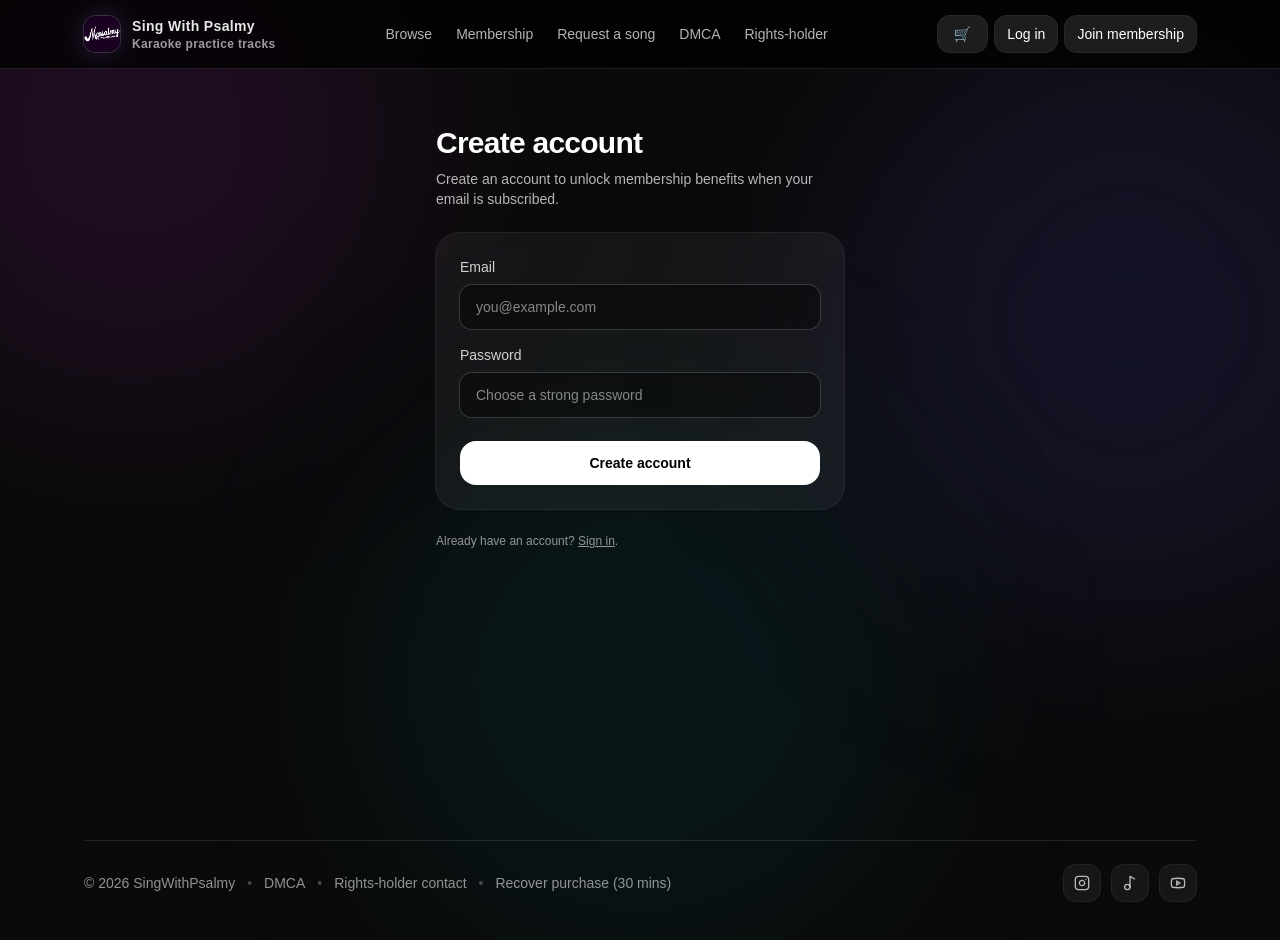
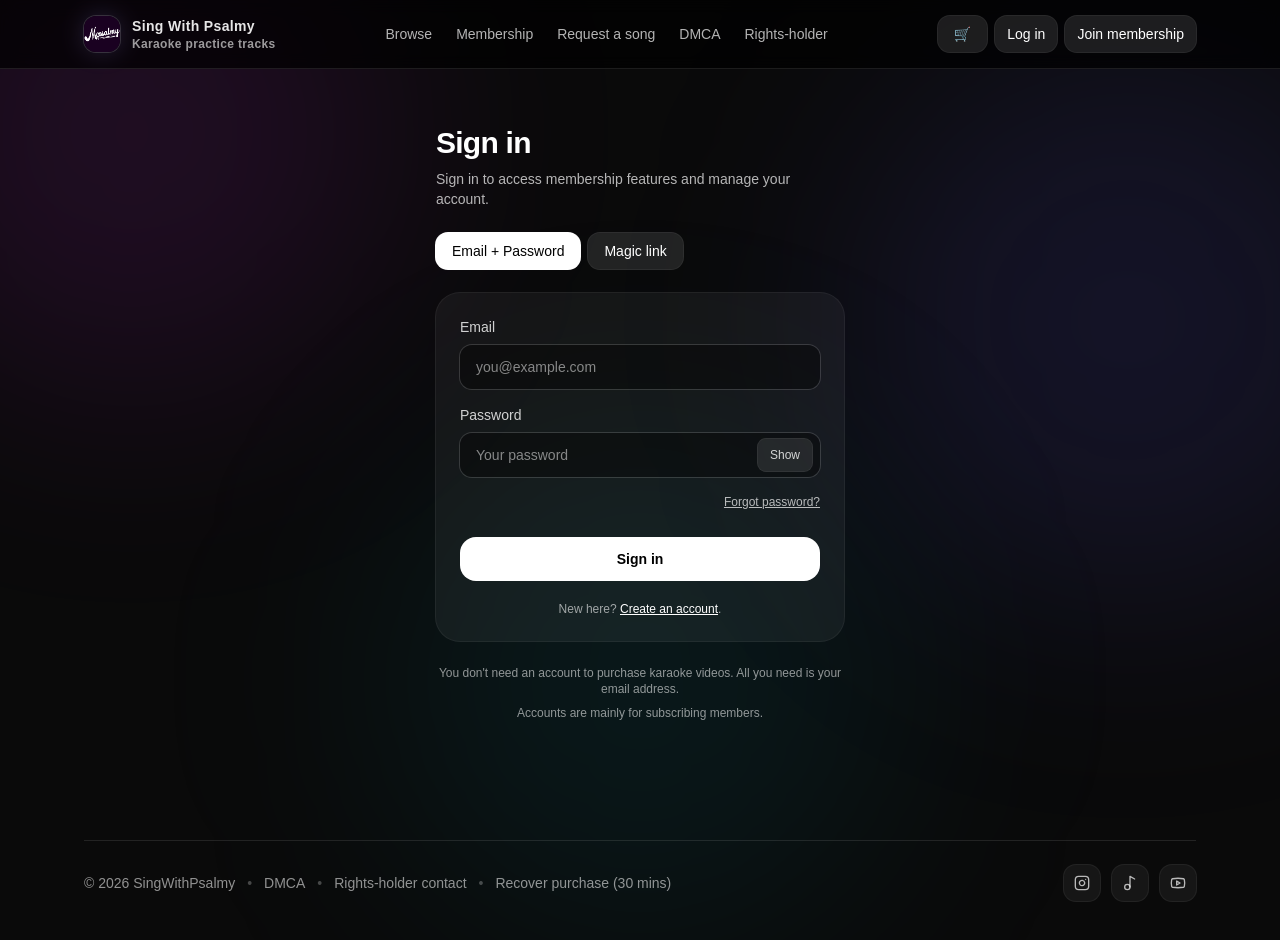
Before and after one commit to McPsalmy/singwithpsalmy, a Next.js app: page /signup in a window 1280 px wide. Built offline with nearby package versions, Linux system fonts and the light colour scheme; no server answers.

Commit message:
password eye

```diff
--- a/app/signup/page.tsx
+++ b/app/signup/page.tsx
@@ -4,24 +4,46 @@ import { useMemo, useState } from "react";
 import SiteHeader from "../components/SiteHeader";
 import { supabaseAuthClient } from "../lib/supabaseAuthClient";
 
-export default function SignUpPage() {
+export default function SignInPage() {
   const supabase = useMemo(() => supabaseAuthClient(), []);
+  const [mode, setMode] = useState<"password" | "magic">("password");
+
   const [email, setEmail] = useState("");
   const [password, setPassword] = useState("");
+  const [showPass, setShowPass] = useState(false);
 
   const [busy, setBusy] = useState(false);
   const [msg, setMsg] = useState<string | null>(null);
 
-  async function signUp(e: React.FormEvent) {
+  async function signInPassword(e: React.FormEvent) {
     e.preventDefault();
     setMsg(null);
     setBusy(true);
 
-    const { error } = await supabase.auth.signUp({
+    const { error } = await supabase.auth.signInWithPassword({
       email: email.trim(),
       password,
+    });
+
+    setBusy(false);
+
+    if (error) {
+      setMsg(error.message);
+      return;
+    }
+
+    window.location.href = "/membership";
+  }
+
+  async function sendMagicLink(e: React.FormEvent) {
+    e.preventDefault();
+    setMsg(null);
+    setBusy(true);
+
+    const { error } = await supabase.auth.signInWithOtp({
+      email: email.trim(),
       options: {
-        emailRedirectTo: `${process.env.NEXT_PUBLIC_SITE_URL}/signin`,
+        emailRedirectTo: `${process.env.NEXT_PUBLIC_SITE_URL}/membership`,
       },
     });
 
@@ -32,7 +54,7 @@ export default function SignUpPage() {
       return;
     }
 
-    setMsg("✅ Account created. Check your email to confirm, then sign in.");
+    setMsg("✅ Check your email for the sign-in link.");
   }
 
   return (
@@ -40,13 +62,39 @@ export default function SignUpPage() {
       <SiteHeader />
 
       <section className="mx-auto max-w-md px-5 py-14">
-        <h1 className="text-3xl font-semibold tracking-tight">Create account</h1>
+        <h1 className="text-3xl font-semibold tracking-tight">Sign in</h1>
         <p className="mt-2 text-sm text-white/70">
-          Create an account to unlock membership benefits when your email is subscribed.
+          Sign in to access membership features and manage your account.
         </p>
 
+        <div className="mt-6 flex gap-2">
+          <button
+            onClick={() => setMode("password")}
+            className={[
+              "rounded-xl px-4 py-2 text-sm ring-1",
+              mode === "password"
+                ? "bg-white text-black ring-white"
+                : "bg-white/10 text-white ring-white/15 hover:bg-white/15",
+            ].join(" ")}
+          >
+            Email + Password
+          </button>
+
+          <button
+            onClick={() => setMode("magic")}
+            className={[
+              "rounded-xl px-4 py-2 text-sm ring-1",
+              mode === "magic"
+                ? "bg-white text-black ring-white"
+                : "bg-white/10 text-white ring-white/15 hover:bg-white/15",
+            ].join(" ")}
+          >
+            Magic link
+          </button>
+        </div>
+
         <form
-          onSubmit={signUp}
+          onSubmit={mode === "password" ? signInPassword : sendMagicLink}
           className="mt-6 rounded-3xl bg-white/5 p-6 ring-1 ring-white/10"
         >
           <label className="block text-sm text-white/80">Email</label>
@@ -59,16 +107,44 @@ export default function SignUpPage() {
             required
           />
 
+          {mode === "password" ? (
+            <>
               <label className="mt-4 block text-sm text-white/80">Password</label>
+
+              <div className="relative mt-2">
                 <input
                   value={password}
                   onChange={(e) => setPassword(e.target.value)}
-            type="password"
-            className="mt-2 w-full rounded-xl bg-black/40 px-4 py-3 text-sm text-white ring-1 ring-white/15 outline-none"
-            placeholder="Choose a strong password"
+                  type={showPass ? "text" : "password"}
+                  className="w-full rounded-xl bg-black/40 px-4 py-3 pr-12 text-sm text-white ring-1 ring-white/15 outline-none"
+                  placeholder="Your password"
                   required
-            minLength={8}
                 />
+
+                <button
+                  type="button"
+                  onClick={() => setShowPass((v) => !v)}
+                  className="absolute right-2 top-1/2 -translate-y-1/2 rounded-lg bg-white/10 px-3 py-2 text-xs text-white/80 ring-1 ring-white/15 hover:bg-white/15"
+                  aria-label={showPass ? "Hide password" : "Show password"}
+                >
+                  {showPass ? "Hide" : "Show"}
+                </button>
+              </div>
+
+              <div className="mt-3 text-right">
+                <a
+                  href="/reset-password"
+                  className="text-xs text-white/70 underline hover:text-white"
+                >
+                  Forgot password?
+                </a>
+              </div>
+            </>
+          ) : (
+            <p className="mt-4 text-xs text-white/60">
+              We’ll email you a secure sign-in link.
+            </p>
+          )}
 
           <button
             disabled={busy}
@@ -77,7 +153,7 @@ export default function SignUpPage() {
               busy ? "bg-white/10 text-white/70" : "bg-white text-black hover:bg-white/90",
             ].join(" ")}
           >
-            {busy ? "Working..." : "Create account"}
+            {busy ? "Working..." : mode === "password" ? "Sign in" : "Send link"}
           </button>
 
           {msg ? (
@@ -85,14 +161,21 @@ export default function SignUpPage() {
               {msg}
             </div>
           ) : null}
+
+          <div className="mt-5 text-center text-xs text-white/60">
+            New here?{" "}
+            <a href="/signup" className="text-white underline hover:text-white/90">
+              Create an account
+            </a>
+            .
+          </div>
         </form>
 
-        <p className="mt-6 text-xs text-white/55">
-          Already have an account?{" "}
-          <a className="underline" href="/signin">
-            Sign in
-          </a>
-          .
+        <p className="mt-6 text-xs text-center text-white/55">
+          You don't need an account to purchase karaoke videos. All you need is your email address.
+        </p>
+        <p className="mt-2 text-xs text-center text-white/55">
+          Accounts are mainly for subscribing members.
         </p>
       </section>
     </main>
```
Lines whose indentation alone changed are shown as unchanged.
